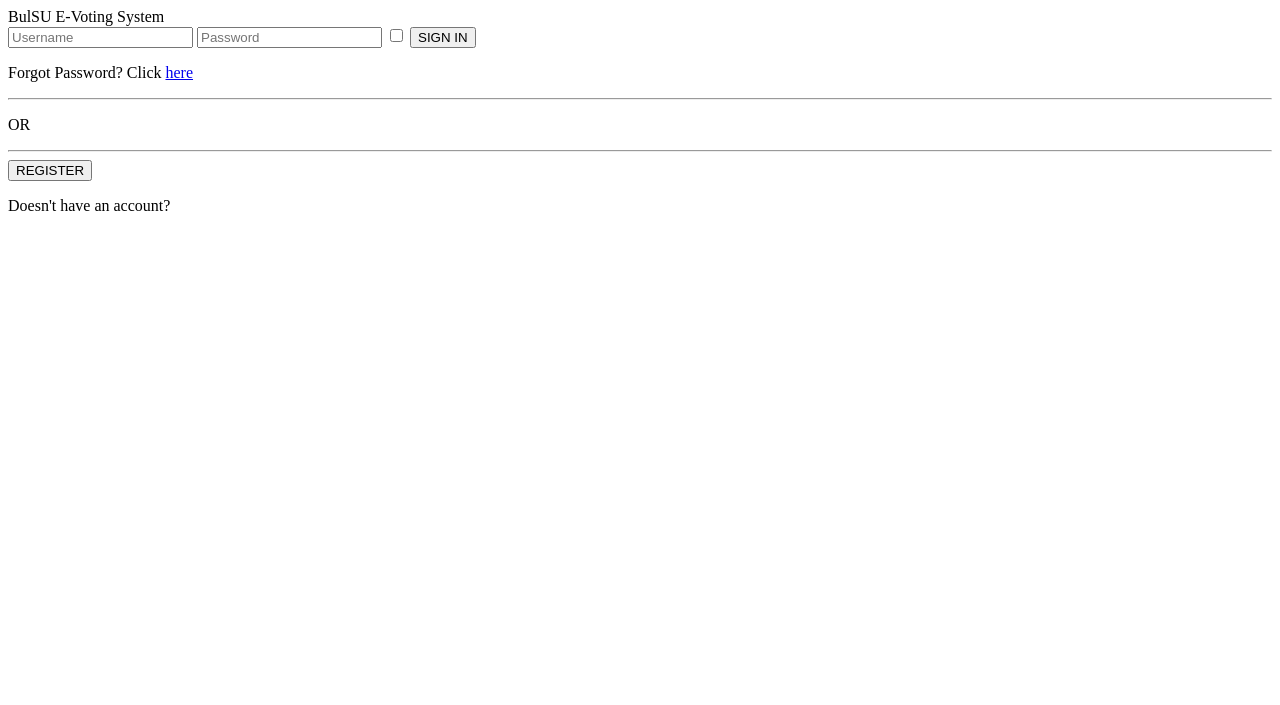
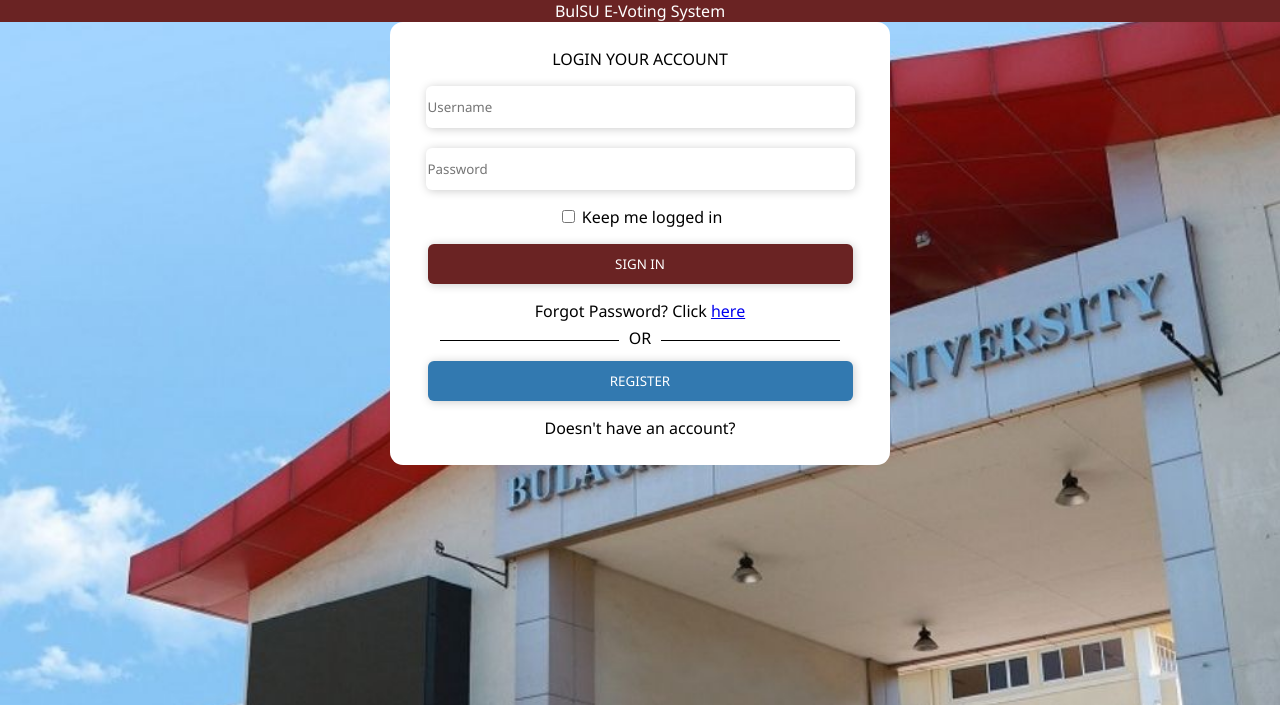
Before and after one commit to Ladsyf/BulSU-Online-Voting-System, a PHP site: page /login.php in a window 1280 px wide. Shown: the top 705 px of the page. Run offline with PHP 8.4, Linux system fonts and the light colour scheme.

Commit message:
some css

```diff
--- a/css/loginregister.css
+++ b/css/loginregister.css
@@ -1,7 +1,61 @@
 
+* {
+    font-family: Segoe UI;
+}
 body {
+    margin: 0;
+    background-image: url('../img/bulsu.jpg');
+    background-repeat: no-repeat;
+    background-size: cover;
+    background-attachment: fixed;
+}
+.logincontainer {
+    background-color: white;
+    margin: auto;
+    text-align: center;
+    width: 500px;
+    border-radius: 13px;
+    padding: 10px 0px;
+}
+.heading {
+    background-color: #6a2323;
+    color: white;
+    margin: auto;
+    text-align: center;
+}
+.forminput {
+    border: none;
+    box-shadow: 1px 1px 10px rgba(0, 0, 0, 0.205);
+    width: 85%;
+    height: 40px;
+    border-radius: 6px;
+}
+.loginBTN, .registerBTN{
+    color: white;
+}
+.loginBTN{
+    background-color: #6a2323;
+}
+.registerBTN{
+    background-color: #3279b0;
+}
+.or {
+    width: 80%;
+    margin: auto;
+    text-align: center;
+    border-bottom: 1px solid #000;
+    line-height: 0.1em;
+    margin-top: 10px;
+    margin-bottom: 20px;
+ }
+
+ .or span {
+     background:#fff;
+     padding:0 10px;
+ }
+@media only screen and (max-width: 600px) {
+.logincontainer {
+    width: 90%;
+}
 
 }
-@media only screen and (max-width: 700px) {
-
-}
--- a/login.php
+++ b/login.php
@@ -8,21 +8,22 @@
         <link rel="stylesheet" href="css/loginregister.css">
     </head>
 <body>
-    <div class = "">
+    <div class = "heading">
         BulSU E-Voting System
     </div>
 
     <div class = "logincontainer">
     <form>
-        <input type = "text" placeholder = "Username">
-        <input type = "password" placeholder = "Password">
-        <input type = "checkbox">
-        <input type = "submit" value = "SIGN IN">
+        <p> LOGIN YOUR ACCOUNT</p>
+        <input type = "text" placeholder = "Username" class = "forminput" style = "margin-bottom: 20px;"><br>
+        <input type = "password" placeholder = "Password" class = "forminput"><br>
+        <p><input type = "checkbox">  Keep me logged in</p>
+        <input type = "submit" value = "SIGN IN" class = "forminput loginBTN">
         <p> Forgot Password? Click <a href = "#">here</a></p>
-        <hr> <p> OR </p><hr>
+        <p class = "or"><span> OR </span></p>
     </form>
 
-    <button>REGISTER</button>
+    <button class = "forminput registerBTN" class = "registerBTN">REGISTER</button>
     <p> Doesn't have an account? </p>
     </div>
 </body>
```
